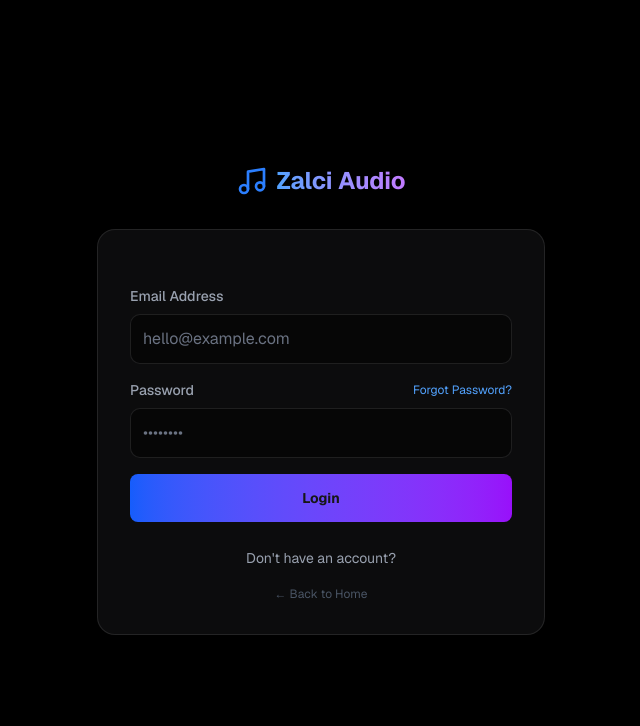
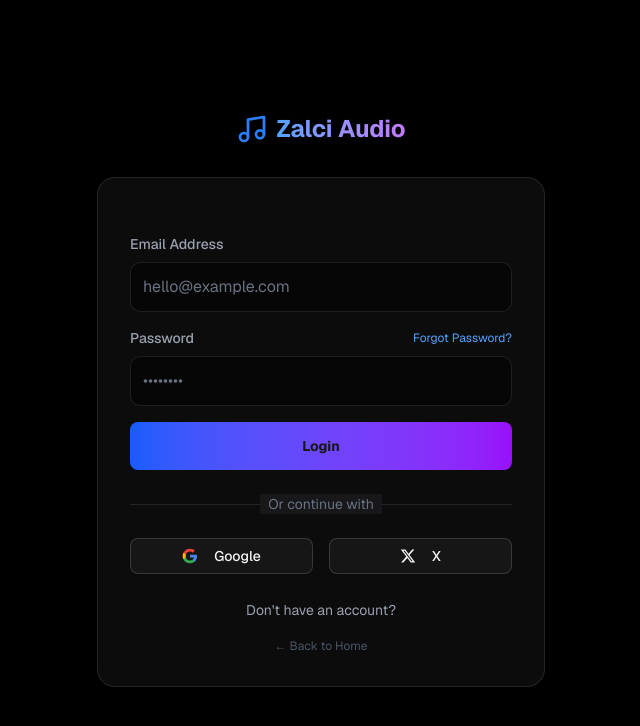
Before and after one commit to zalci-app-web/AI_Audio, a Next.js app: page /login in a window 1280 px wide. Shown: the top 726 px of the page, without its empty margins (319-959 px from the left). Built offline with nearby package versions, Linux system fonts and the light colour scheme; no server answers.

Commit message:
feat: add Google and X social login buttons to login page

```diff
--- a/src/app/(auth)/login/page.tsx
+++ b/src/app/(auth)/login/page.tsx
@@ -91,6 +91,23 @@ function LoginContent() {
                 console.error('Auth Error:', e)
             }
         } finally {
+            setIsLoading(false)
+        }
+    }
+
+    const handleOAuthSignIn = async (provider: 'google' | 'twitter') => {
+        setIsLoading(true)
+        setError(null)
+        try {
+            const { error } = await supabase.auth.signInWithOAuth({
+                provider,
+                options: {
+                    redirectTo: `${process.env.NEXT_PUBLIC_SITE_URL || window.location.origin}/auth/callback`,
+                },
+            })
+            if (error) throw error
+        } catch (e: any) {
+            setError(e.message)
             setIsLoading(false)
         }
     }
@@ -211,6 +228,55 @@ function LoginContent() {
                     </Button>
                 </form>
 
+                <div className="relative my-6">
+                    <div className="absolute inset-0 flex items-center">
+                        <div className="w-full border-t border-white/10"></div>
+                    </div>
+                    <div className="relative flex justify-center text-sm">
+                        <span className="bg-[#18181b] px-2 text-gray-500">{dict.continueWith}</span>
+                    </div>
+                </div>
+
+                <div className="grid grid-cols-2 gap-4 mb-6">
+                    <Button
+                        variant="outline"
+                        onClick={() => handleOAuthSignIn('google')}
+                        disabled={isLoading}
+                        className="w-full border-white/10 hover:bg-white/5 hover:text-white"
+                    >
+                        <svg className="mr-2 h-4 w-4" viewBox="0 0 24 24">
+                            <path
+                                d="M22.56 12.25c0-.78-.07-1.53-.2-2.25H12v4.26h5.92c-.26 1.37-1.04 2.53-2.21 3.31v2.77h3.57c2.08-1.92 3.28-4.74 3.28-8.09z"
+                                fill="#4285F4"
+                            />
+                            <path
+                                d="M12 23c2.97 0 5.46-.98 7.28-2.66l-3.57-2.77c-.98.66-2.23 1.06-3.71 1.06-2.86 0-5.29-1.93-6.16-4.53H2.18v2.84C3.99 20.53 7.7 23 12 23z"
+                                fill="#34A853"
+                            />
+                            <path
+                                d="M5.84 14.09c-.22-.66-.35-1.36-.35-2.09s.13-1.43.35-2.09V7.07H2.18C1.43 8.55 1 10.22 1 12s.43 3.45 1.18 4.93l2.85-2.22.81-.62z"
+                                fill="#FBBC05"
+                            />
+                            <path
+                                d="M12 5.38c1.62 0 3.06.56 4.21 1.64l3.15-3.15C17.45 2.09 14.97 1 12 1 7.7 1 3.99 3.47 2.18 7.07l3.66 2.84c.87-2.6 3.3-4.53 6.16-4.53z"
+                                fill="#EA4335"
+                            />
+                        </svg>
+                        {dict.google}
+                    </Button>
+                    <Button
+                        variant="outline"
+                        onClick={() => handleOAuthSignIn('twitter')}
+                        disabled={isLoading}
+                        className="w-full border-white/10 hover:bg-white/5 hover:text-white"
+                    >
+                        <svg className="mr-2 h-4 w-4 fill-current" viewBox="0 0 24 24">
+                            <path d="M18.244 2.25h3.308l-7.227 8.26 8.502 11.24H16.17l-5.214-6.817L4.99 21.75H1.68l7.73-8.835L1.254 2.25H8.08l4.713 6.231zm-1.161 17.52h1.833L7.084 4.126H5.117z" />
+                        </svg>
+                        {dict.twitter}
+                    </Button>
+                </div>
+
                 <div className="mt-6 text-center">
                     <button
                         onClick={() => setIsSignUp(!isSignUp)}
--- a/src/app/layout.tsx
+++ b/src/app/layout.tsx
@@ -16,15 +16,15 @@ const geistMono = Geist_Mono({
 
 export const metadata: Metadata = {
   metadataBase: new URL(process.env.NEXT_PUBLIC_SITE_URL || 'https://audiostore.zalci.net'),
-  title: "AudioStore - AI Generated Music Library",
-  description: "Zalci AudioによるAI生成BGMライブラリ。ゲーム開発や動画制作に最適な高品質な楽曲を公開中。",
-  keywords: ["AI音楽", "BGM素材", "ゲーム開発", "Zalci Audio", "無料配布"],
+  title: "【全曲無料】AudioStore - 2月限定AI生成BGM配布中 | Zalci Audio",
+  description: "【2月中限定オープンセール！全曲無料配布実施中】Zalci AudioによるAI生成BGMライブラリ。RPG、バトル、ホラー、動画制作に最適な高品質な楽曲をダウンロードできます。",
+  keywords: ["AI音楽", "BGM素材", "全曲無料", "2月限定", "ゲーム開発", "Zalci Audio", "著作権フリー"],
   icons: {
     icon: '/favicon.png',
   },
   openGraph: {
-    title: "AudioStore - AI Generated Music Library",
-    description: "Zalci AudioによるAI生成BGMライブラリ。ゲーム開発や動画制作に最適な高品質な楽曲を公開中。",
+    title: "【全曲無料】AudioStore - 2月限定AI生成BGM配布中 | Zalci Audio",
+    description: "【2月中限定オープンセール！全曲無料配布実施中】Zalci AudioによるAI生成BGMライブラリ。RPG、バトル、ホラー、動画制作に最適な高品質な楽曲をダウンロードできます。",
     url: "https://audiostore.zalci.net",
     siteName: "Zalci Audio",
     images: [
--- a/src/components/SongCard.tsx
+++ b/src/components/SongCard.tsx
@@ -8,6 +8,7 @@ import { PurchaseModal } from './PurchaseModal'
 interface Song {
     id: string
     title: string
+    description?: string // Added
     price: number
     preview_url: string
     image_url: string
@@ -150,6 +151,9 @@ export function SongCard({ song, dict, user, isPurchased = false }: SongCardProp
                 <div className="relative mt-4 space-y-3">
                     <div>
                         <h3 className="text-lg font-bold text-white truncate">{song.title}</h3>
+                        {song.description && (
+                            <p className="text-xs text-gray-400 line-clamp-1 mb-1">{song.description}</p>
+                        )}
                         <div className="flex items-center gap-2">
                             <p className="text-sm text-gray-400 line-through">¥{song.price.toLocaleString()}</p>
                             <span className="text-sm font-bold text-green-400">{dict.free}</span>
--- a/src/components/layout/footer.tsx
+++ b/src/components/layout/footer.tsx
@@ -5,6 +5,14 @@ export function Footer() {
         <footer className="border-t py-6 md:px-8 md:py-0 bg-background/50 backdrop-blur-sm">
             <div className="container flex flex-col items-center justify-between gap-4 md:h-24 md:flex-row text-sm text-muted-foreground">
                 <p>&copy; 2026 Zalci Audio. All rights reserved.</p>
+                <div className="flex items-center gap-4">
+                    <Link href="https://x.com/zalci_ai" target="_blank" rel="noopener noreferrer" className="text-muted-foreground hover:text-white transition-colors flex items-center gap-2">
+                        <svg viewBox="0 0 24 24" aria-hidden="true" className="h-4 w-4 fill-current">
+                            <path d="M18.244 2.25h3.308l-7.227 8.26 8.502 11.24H16.17l-5.214-6.817L4.99 21.75H1.68l7.73-8.835L1.254 2.25H8.08l4.713 6.231zm-1.161 17.52h1.833L7.084 4.126H5.117z" />
+                        </svg>
+                        <span className="text-xs">Official X</span>
+                    </Link>
+                </div>
                 <nav className="flex flex-wrap items-center justify-center gap-4 md:gap-6">
                     <Link href="/terms" className="hover:text-white transition-colors">
                         利用規約
--- a/src/components/layout/header.tsx
+++ b/src/components/layout/header.tsx
@@ -53,18 +53,20 @@ export async function Header({ dict, notifications }: HeaderProps) {
                         <Link href="/library" className="transition-colors hover:text-foreground/80 text-foreground/60">
                             {user ? t.myLibrary : t.library}
                         </Link>
+
+                        {/* Quick Categories */}
+                        <div className="hidden lg:flex items-center gap-3 border-l border-white/10 pl-6 ml-2">
+                            <span className="text-xs text-muted-foreground">Focus:</span>
+                            <Link href="/sounds?q=RPG" className="text-xs text-muted-foreground hover:text-blue-400 transition-colors">RPG</Link>
+                            <Link href="/sounds?q=Battle" className="text-xs text-muted-foreground hover:text-red-400 transition-colors">Battle</Link>
+                            <Link href="/sounds?q=Horror" className="text-xs text-muted-foreground hover:text-purple-400 transition-colors">Horror</Link>
+                            <Link href="/sounds?q=Piano" className="text-xs text-muted-foreground hover:text-cyan-400 transition-colors">Piano</Link>
+                        </div>
+
                         <Link href="/about" className="transition-colors hover:text-foreground/80 text-foreground/60">
                             {t.about}
                         </Link>
-                        <Link href="/terms" className="transition-colors hover:text-foreground/80 text-foreground/60">
-                            {t.terms}
-                        </Link>
-                        <Link href="/policy" className="transition-colors hover:text-foreground/80 text-foreground/60">
-                            {t.privacy}
-                        </Link>
-                        <Link href="/legal" className="transition-colors hover:text-foreground/80 text-foreground/60">
-                            {t.legal}
-                        </Link>
+                        {/* Other links moved or kept */}
                     </nav>
                 </div>
 
--- a/src/lib/dictionaries.ts
+++ b/src/lib/dictionaries.ts
@@ -135,6 +135,9 @@ export const dictionaries = {
                 weakPassword: 'Password should be at least 6 characters.',
                 unknown: 'An unexpected error occurred.',
             },
+            continueWith: 'Or continue with',
+            google: 'Google',
+            twitter: 'X',
         },
         forgotPassword: {
             title: 'Reset Password',
@@ -483,6 +486,9 @@ export const dictionaries = {
                 weakPassword: 'パスワードは6文字以上で入力してください。',
                 unknown: '予期せぬエラーが発生しました。',
             },
+            continueWith: 'または',
+            google: 'Google',
+            twitter: 'X',
         },
         forgotPassword: {
             title: 'パスワードのリセット',
```
Also changed, not shown: src/components/admin/AddSongForm.tsx (+36 -1 lines), src/components/layout/MobileMenu.tsx (+35 -0 lines).
